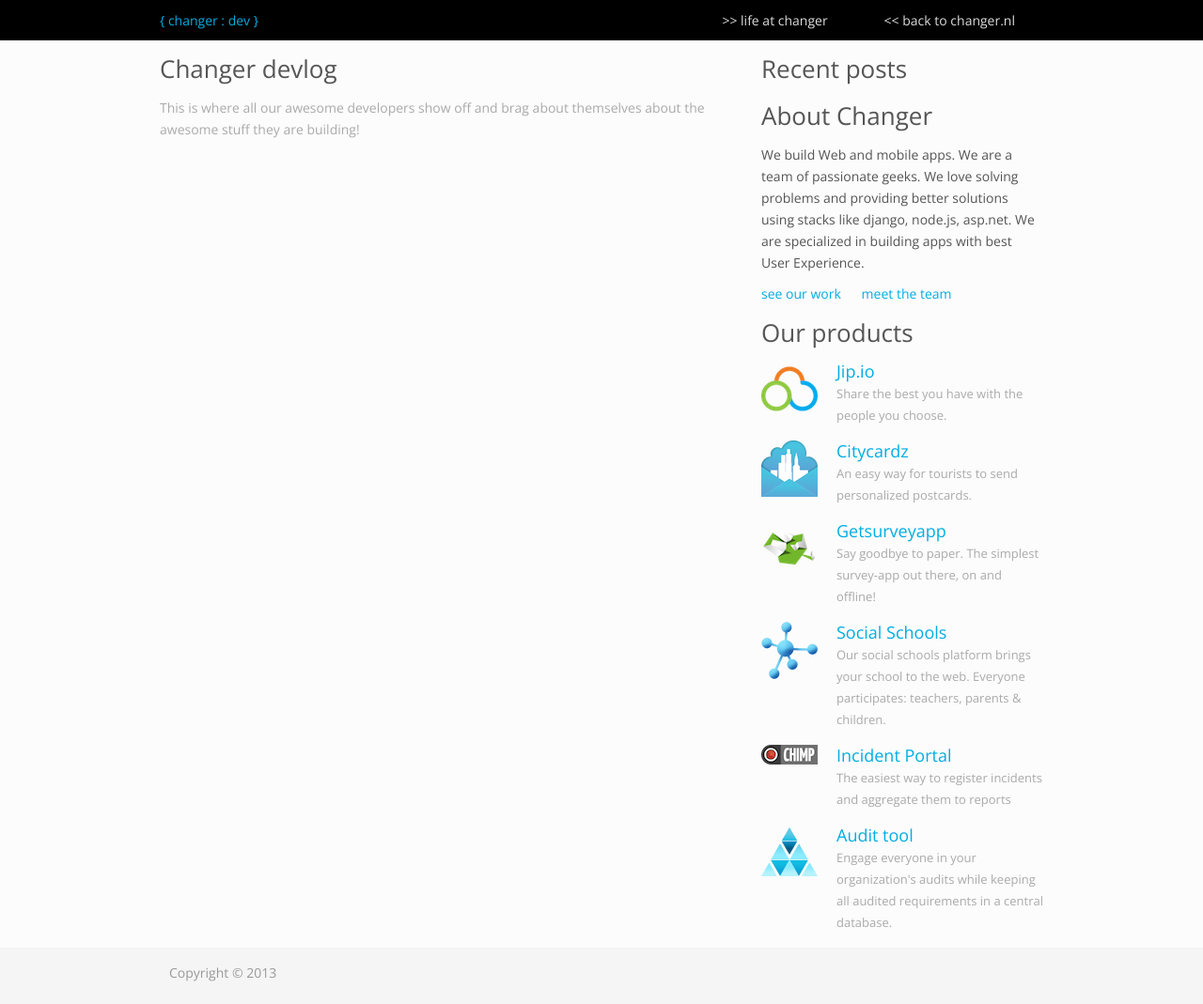
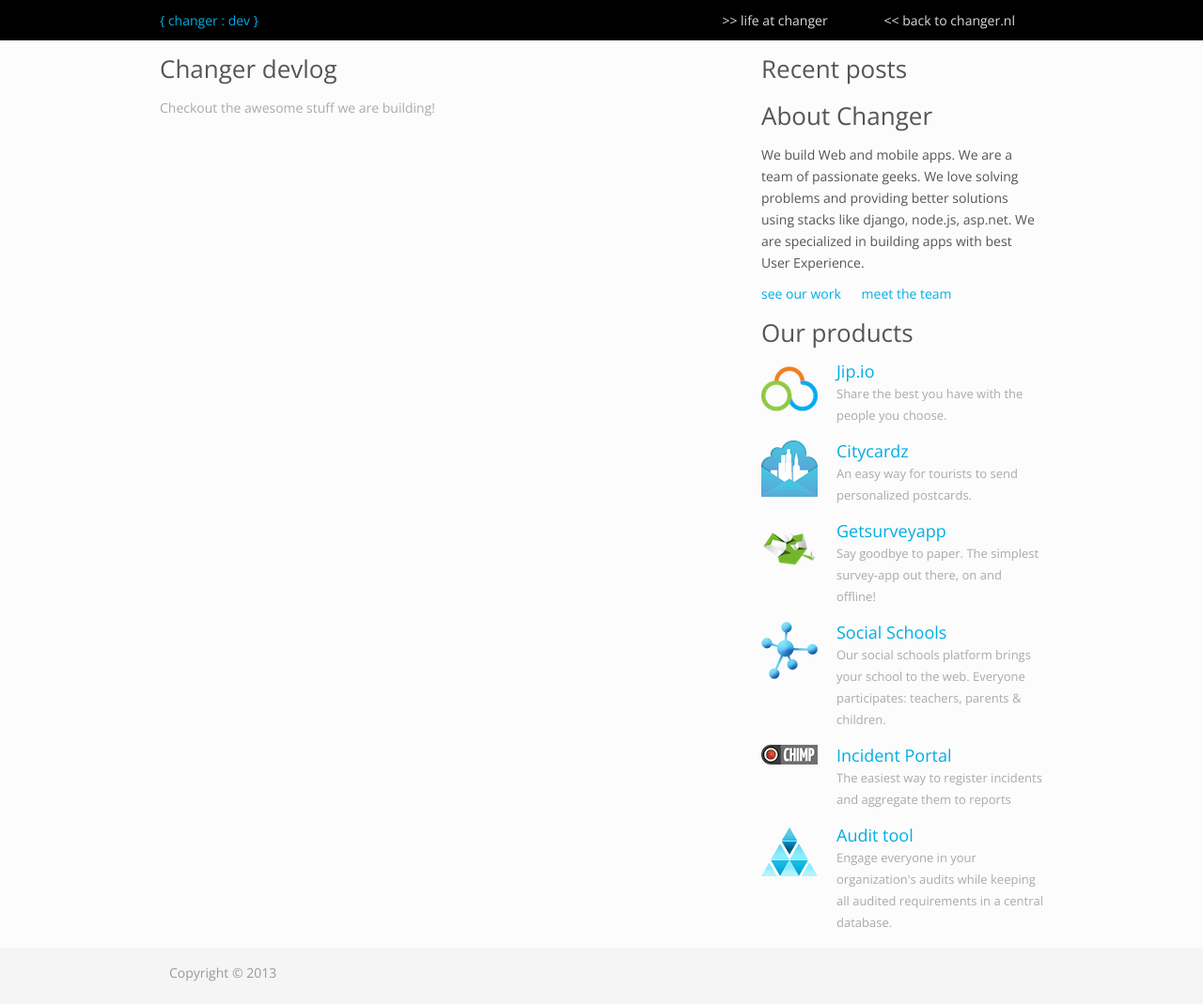
Before and after one commit to maddy9859/devlog, a Jekyll site: the page built from index.html, in a window 1280 px wide. Shown: the whole page at 94% size. Built offline with Jekyll 4.4.1, drawn with Linux system fonts in a browser that asks for light colours; Markdown is read by kramdown in place of the engine named in the settings.

Commit message:
text edits

```diff
--- a/index.html
+++ b/index.html
@@ -8,7 +8,7 @@
 
 <div class="blog-description">
   <h2>Changer devlog</h2>
-  <p>This is where all our awesome developers show off and brag about themselves about the awesome stuff they are building!</p>
+  <p>Checkout the awesome stuff we are building!</p>
 </div>
 
 <div class="posts">
```
